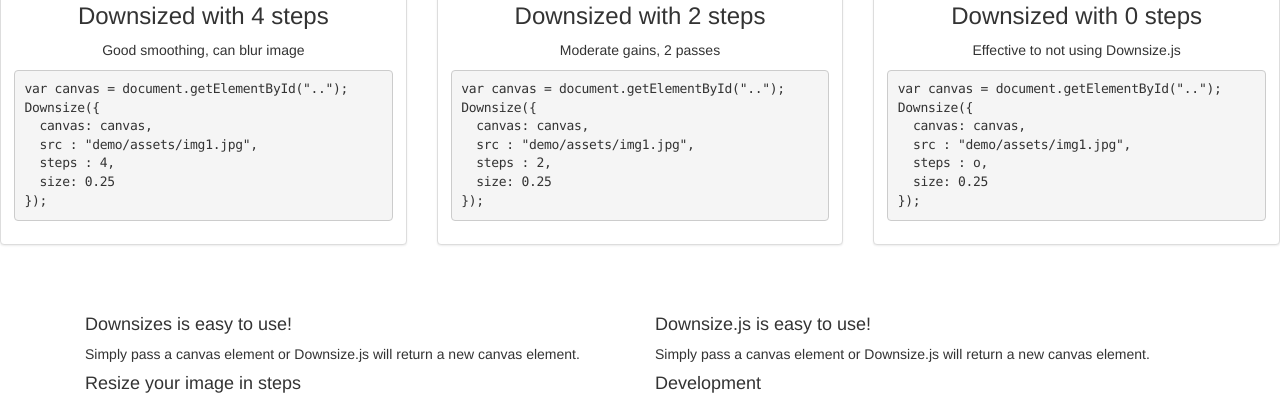
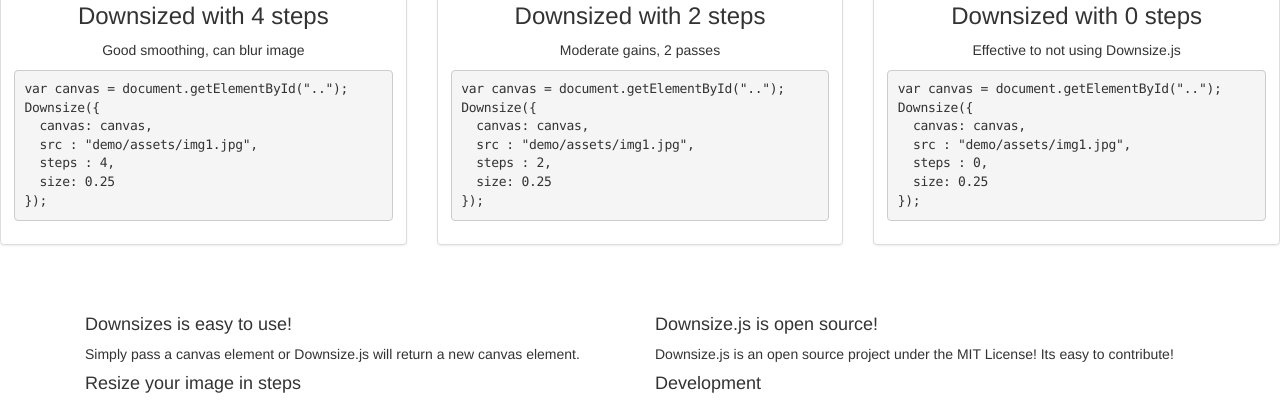
Before and after one commit to KamranAsif/Downsize.js, a website: page index.html in a window 1280 px wide. Shown: the part 576-977 px from the top of the page. Drawn offline with nearby package versions, Linux system fonts and the light colour scheme.

Commit message:
Fixed text

```diff
--- a/index.html
+++ b/index.html
@@ -109,7 +109,7 @@
 Downsize({
   canvas: canvas,
   src : "demo/assets/img1.jpg",
-  steps : o,
+  steps : 0,
   size: 0.25
 });</pre>
 
@@ -131,8 +131,9 @@
                   </div>
 
                   <div class="col-lg-6">
-                    <h4>Downsize.js is easy to use!</h4>
-                    <p>Simply pass a canvas element or Downsize.js will return a new canvas element.</p>
+                    <h4>Downsize.js is open source!</h4>
+                    <p>Downsize.js is an open source project under the MIT License! Its easy to contribute!</p>
+
                     <h4>Development</h4>
                     <p>Downsize.js is still in development. Future releases will include dynamic resizing and setting a max height/width.</p>
 
```
